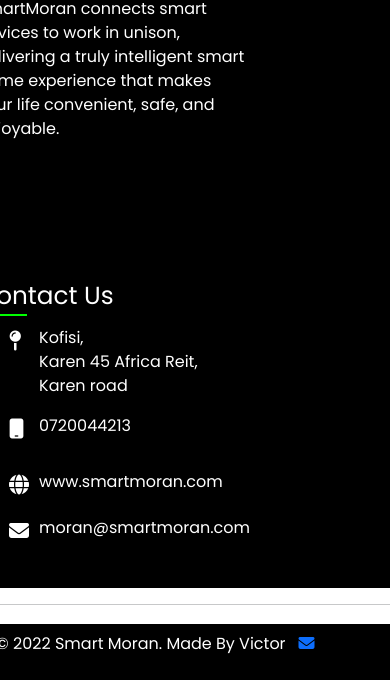
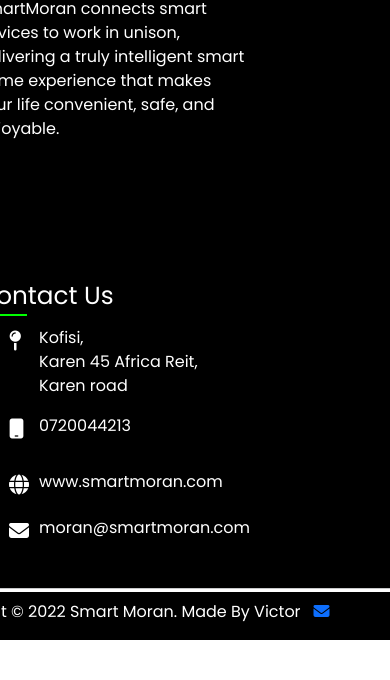
Before and after one commit to Ai-Caustic/Smart-Moran, a plain HTML site: page index.html in a window 390 px wide. Shown: the part 516-1196 px from the top of the page. After the commit the page ends 1156 px from the top, so only its background shows below. Drawn offline with nearby package versions, Linux system fonts and the light colour scheme.

Commit message:
Final footer changes

```diff
--- a/footer.css
+++ b/footer.css
@@ -76,8 +76,9 @@
 #email-button {
   color: white !important;
 }
-hr {
-  height: 0.1cm;
+.hr {
+  height: 0.1cm !important;
+  margin: 0;
 }
 @media (max-width: 991px) {
   footer {
@@ -99,6 +100,6 @@
     grid-template-columns: repeat(1, 1fr);
   }
   .copyright-text {
-    padding: 8px 40px;
+    padding: 8px 10px 0 40px;
   }
 }
--- a/index.html
+++ b/index.html
@@ -91,7 +91,7 @@
     </div>
   </div>
 </footer>
-<hr>
+<hr class="hr">
 <div class="copyright-text">
   <p>Copyright &copy; 2022 Smart Moran. Made By Victor &nbsp;
     <a href="mailto:victormichenim@gmail.com">
```
